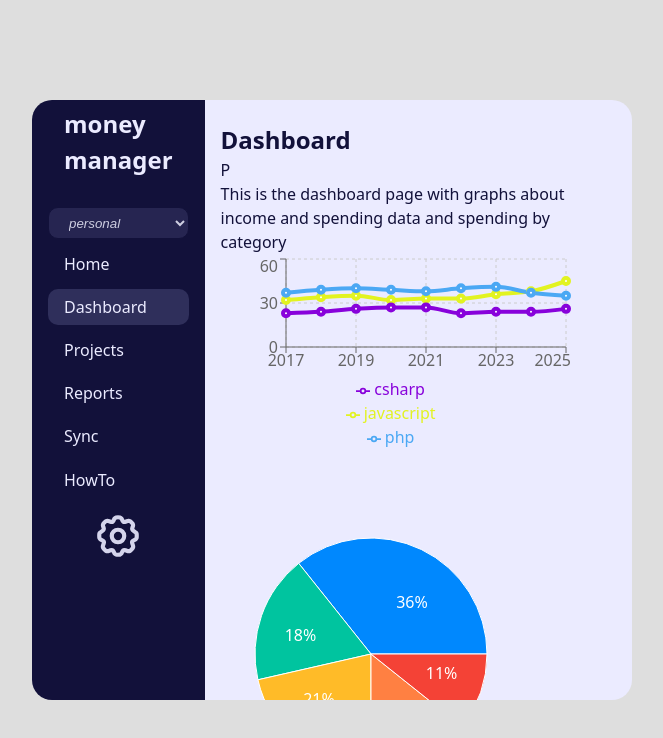
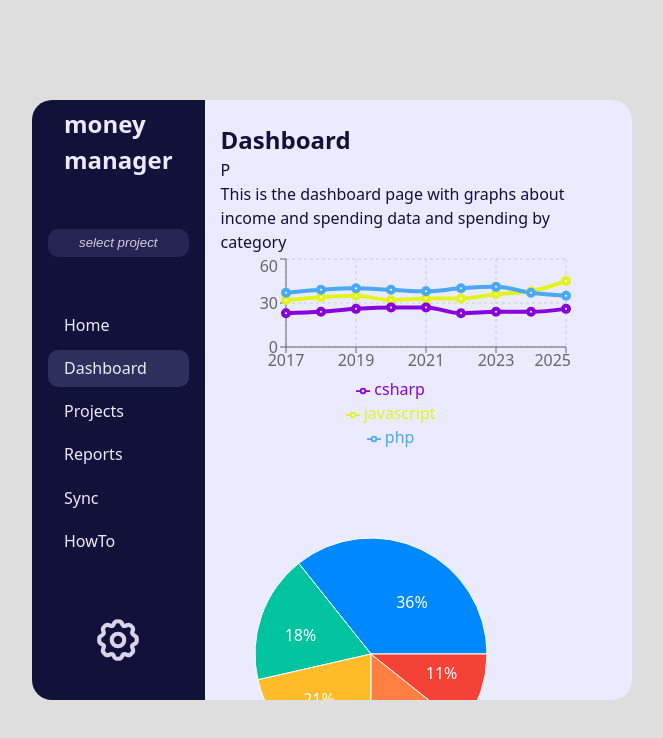
Before and after one commit to mrtnstl/money-manager, a React (Vite) app: page /dashboard in a window 1280 px wide. Shown: the top 738 px of the page, without its empty margins (308-971 px from the left). Built offline with nearby package versions, Linux system fonts and the light colour scheme.

Commit message:
add: editable select input on Sidebar, temporaty language select on SettingsPage

```diff
--- /dev/null
+++ b/src/components/EditableSelect.tsx
@@ -0,0 +1,66 @@
+import { useEffect, useState } from "react";
+import styles from "../styles/Sidebar.module.css";
+import editableselect from "../styles/EditableSelect.module.css";
+
+const mockProjectListData = [
+	{ id: "34j5234f4-18ffh45", name: "personal" },
+	{ id: "23f345432-234v3v4", name: "project1" },
+	{ id: "884h276dd-6jf3454", name: "the shop" },
+];
+
+const EditableSelect = () => {
+	const [selectedProjectName, setSelectedProjectName] =
+		useState<string>("select project");
+	const [isEditing, setIsEditing] = useState<boolean>(false);
+
+	useEffect(() => {}, []);
+	if (isEditing) {
+		return (
+			<span>
+				<div>
+					<input
+						type="text"
+						name=""
+						className={styles.navlink}
+						id={styles.projectSelector}
+						value={selectedProjectName ? selectedProjectName : ""}
+						onChange={(e) => {
+							setSelectedProjectName(e.target.value);
+						}}
+						/*onBlur={() => setIsEditing(false)}*/
+						autoFocus
+					/>
+				</div>
+				<ul id={editableselect.dropdown} onBlur={() => setIsEditing(false)}>
+					{mockProjectListData &&
+						mockProjectListData.map((project) => (
+							<li
+								className={editableselect.dropdownItem}
+								key={project.id}
+								data-option-value={project.name}
+								onClick={(e) => {
+									setSelectedProjectName(
+										e.currentTarget.getAttribute("data-option-value") as string
+									);
+									setIsEditing(false);
+								}}
+							>
+								{project.name}
+							</li>
+						))}
+				</ul>
+			</span>
+		);
+	}
+	return (
+		<button
+			className={styles.navlink}
+			id={styles.projectSelector}
+			onClick={() => setIsEditing(true)}
+		>
+			{selectedProjectName}
+		</button>
+	);
+};
+
+export default EditableSelect;
--- a/src/components/Sidebar.tsx
+++ b/src/components/Sidebar.tsx
@@ -5,23 +5,12 @@ import type { MenuContent } from "../types/localization.types";
 import styles from "../styles/Sidebar.module.css";
 import useLocalStorage from "../hooks/useLocalStorage";
 import { GearIcon } from "../assets/SCVIcons";
-
-const mockProjectListData = [
-	{ id: "34j5234f4-18ffh45", text: "personal" },
-	{ id: "23f345432-234v3v4", text: "project1" },
-	{ id: "884h276dd-6jf3454", text: "the shop" },
-];
-
-type ProjectListItem = {
-	id: string;
-	text: string;
-};
+import EditableSelect from "./EditableSelect";
 
 const Sidebar = () => {
 	const navigate = useNavigate();
 	const [localization, setLocalization] = useState<MenuContent>({});
 	const [lang] = useLocalStorage("lang", "en"); // setLang
-	const [projectList, setProjectList] = useState<ProjectListItem[]>();
 
 	useEffect(() => {
 		console.log(localStorage.getItem("lang"));
@@ -29,19 +18,15 @@ const Sidebar = () => {
 			.then((response) => setLocalization(response))
 			.catch((err) => console.log(err));
 	}, [lang]);
-	useEffect(() => {
-		(() => {
-			setProjectList(mockProjectListData);
-		})();
-	}, []);
+
 	return (
 		<div id={styles.container}>
 			<h2 id={styles.title} onClick={() => navigate("/", { replace: true })}>
 				{localization.title || "money manager"}
 			</h2>
 			<ul>
-				{/*<input type="text" className={styles.navlink} />*/}
-				{projectList ? (
+				<EditableSelect />
+				{/*projectList ? (
 					<select
 						id={styles.projectSelector}
 						className={styles.navlink}
@@ -55,7 +40,7 @@ const Sidebar = () => {
 					</select>
 				) : (
 					<p>{"no project yet"}</p>
-				)}
+				)*/}
 				<div>
 					<NavLink to={"/"} className={styles.navlink}>
 						<li>{localization.home || "home"}</li>
--- a/src/pages/SettingsPage.tsx
+++ b/src/pages/SettingsPage.tsx
@@ -1,6 +1,19 @@
+import { useEffect, type ChangeEvent } from "react";
+import useLocalStorage from "../hooks/useLocalStorage";
 import styles from "../styles/Content.module.css";
 
 const SettingsPage = () => {
+	const [lang, setLang] = useLocalStorage("lang", "en");
+
+	useEffect(() => {}, []);
+
+	const handleChange = (e: ChangeEvent<HTMLSelectElement>): void => {
+		e.preventDefault();
+		console.log("lang:", lang);
+		const newLang = e.target.value;
+		setLang(newLang);
+	};
+
 	return (
 		<main id={styles.container}>
 			<h1>Settings</h1>
@@ -9,7 +22,7 @@ const SettingsPage = () => {
 				users can set
 			</p>
 			<form action="">
-				<select name="" id="">
+				<select name="" id="" onChange={handleChange}>
 					<option value="en">english</option>
 					<option value="hu">hungarian</option>
 				</select>
--- /dev/null
+++ b/src/styles/EditableSelect.module.css
@@ -0,0 +1,35 @@
+#projectSelector {
+    width: 100%;
+    font-style: italic;
+    background-color: #262551;
+    color: #cecee1;
+    border-color: #12113a;
+    cursor: pointer;
+    text-align: left;
+}
+
+/* TODO: troubleshoot the 2 pseudo selector below, doesn't work currently*/
+input:is(input[id="projectSelector"]) {
+    cursor: default;
+}
+
+button:is(button[id="projectSelector"]) {
+    cursor: pointer;
+}
+
+#dropdown {
+    position: absolute;
+    background-color: black;
+    overflow: hidden;
+    border-radius: 0 0 10px 10px;
+}
+
+.dropdownItem {
+    padding-inline: 3rem;
+    cursor: pointer;
+
+}
+
+.dropdownItem:hover {
+    background-color: blue;
+}
--- a/src/styles/Sidebar.module.css
+++ b/src/styles/Sidebar.module.css
@@ -4,6 +4,8 @@
 	border-radius: 20px 0 0 20px;
 	padding-inline: 1rem;
 	flex: 1;
+	display: flex;
+	flex-direction: column;
 }
 
 #title {
@@ -17,13 +19,13 @@ ul {
 	margin-left: 0;
 	padding-left: 0;
 
+	flex: auto;
 	display: flex;
 	flex-direction: column;
 }
 
 ul:last-child {
-	/* TODO: */
-	justify-content: flex-end;
+	justify-content: space-around;
 }
 
 .navlink {
@@ -33,6 +35,7 @@ ul:last-child {
 	margin-bottom: .4rem;
 	padding: 0.4rem 1rem;
 	border-radius: 10px;
+	border: 0;
 	transition: background-color .2s linear
 }
 
```
